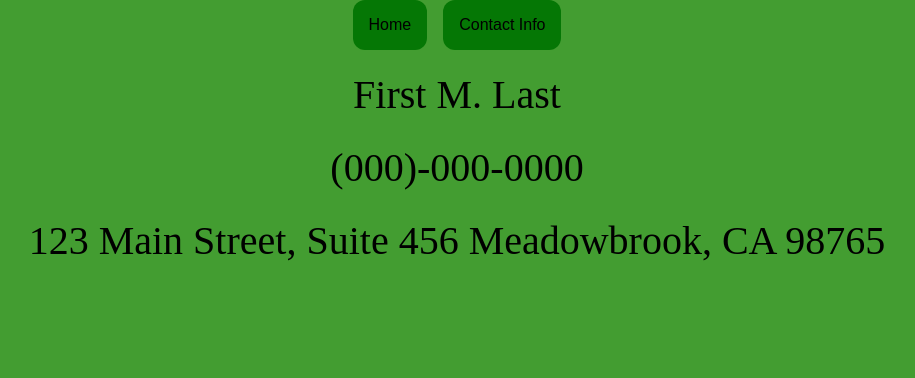
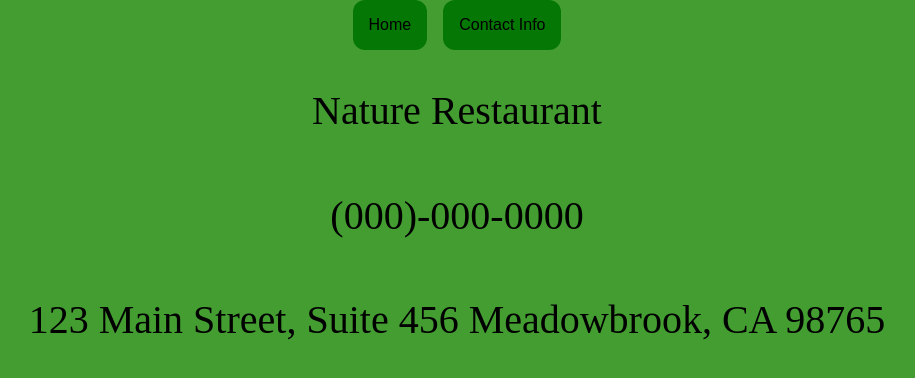
Before and after one commit to CameronTheDeveloper/restaurant-homepage, a website built with webpack: page dist/index.html in a window 1280 px wide. Both pictures are taken after a click on the button "Contact Info". Shown: the whole page, without its empty margins (183-1098 px from the left). Built offline with nearby package versions, Linux system fonts and the light colour scheme.

Commit message:
Edit contact info, alignment

```diff
--- a/src/contact.js
+++ b/src/contact.js
@@ -3,19 +3,19 @@ import './styles/contact.css';
 const displayContact = (content) => {
 
     content.innerHTML = '';
-    const ownerNameDiv = document.createElement('div');
+    const nameDiv = document.createElement('div');
     const PhoneNumDiv = document.createElement('div');
     const addressDiv = document.createElement('div');
 
-    ownerNameDiv.classList.add('owner-name');
+    nameDiv.classList.add('owner-name');
     PhoneNumDiv.classList.add('phone-number');
     addressDiv.classList.add('address');
 
-    content.appendChild(ownerNameDiv);
+    content.appendChild(nameDiv);
     content.appendChild(PhoneNumDiv);
     content.appendChild(addressDiv);
 
-    ownerNameDiv.innerHTML = 'First M. Last ';
+    nameDiv.innerHTML = 'Nature Restaurant';
     PhoneNumDiv.innerHTML = '(000)-000-0000';
     addressDiv.innerHTML = '123 Main Street, Suite 456 Meadowbrook, CA 98765';
 
--- a/src/styles/contact.css
+++ b/src/styles/contact.css
@@ -1,6 +1,11 @@
+#container {
+    grid-template-rows: 1fr 8fr;
+}
+
 #content {
     font-size: 2.5rem;
     justify-items: center;
+    justify-content: start;
     align-items: center;
-    grid-template-rows: 1fr 1fr 1fr 5fr;
+    grid-template-rows: 3fr 3fr 3fr 2fr;
 }
```
